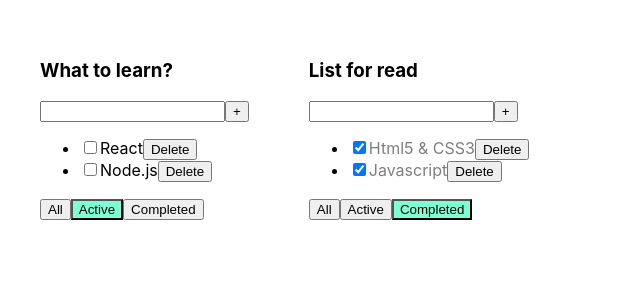
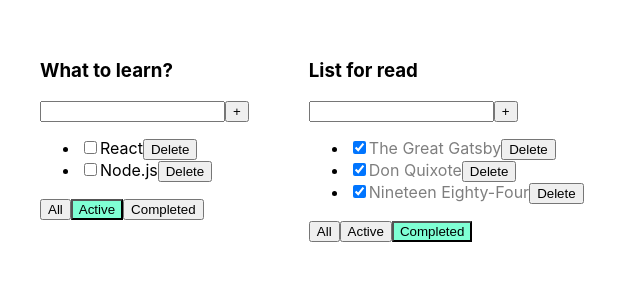
Before and after one commit to sbinfo/planning-app-react-typescript, a React (Create React App) app: page / in a window 1280 px wide. Shown: the top 300 px of the page, without its empty margins (0-640 px from the left). Built offline with nearby package versions, Linux system fonts and the light colour scheme.

Commit message:
made independent functionality for each separate list of tasks. adding, removing, filtering, etc.

```diff
--- a/src/App.tsx
+++ b/src/App.tsx
@@ -11,39 +11,64 @@ export enum Filters {
 
 function App() {
 
-    const [tasks1, setTasks] = useState<Array<TaskType>>([
-        { id: v1(), title: 'Html5 & CSS3', isDone: true },
-        { id: v1(), title: 'Javascript', isDone: true },
-        { id: v1(), title: 'React', isDone: false },
-        { id: v1(), title: 'Node.js', isDone: false },
+    const idTodoList1 = v1()
+    const idTodoList2 = v1()
+
+
+
+    const [todoList, setTodoList] = useState([
+        { id: idTodoList1, title: 'What to learn?', filter: Filters.active },
+        { id: idTodoList2, title: 'List for read', filter: Filters.completed },
     ])
 
-    const [todoList, setTodoList] = useState([
-        { id: v1(), title: 'What to learn?', filter: Filters.active },
-        { id: v1(), title: 'List for read', filter: Filters.completed },
-    ])
+    const [tasks, setTasks] = useState({
+        [idTodoList1]: [
+            { id: v1(), title: 'Html5 & CSS3', isDone: true },
+            { id: v1(), title: 'Javascript', isDone: true },
+            { id: v1(), title: 'React', isDone: false },
+            { id: v1(), title: 'Node.js', isDone: false },
+        ],
+        [idTodoList2]: [
+            { id: v1(), title: 'The Great Gatsby', isDone: true },
+            { id: v1(), title: 'Don Quixote', isDone: true },
+            { id: v1(), title: 'One Hundred Years of Solitude', isDone: false },
+            { id: v1(), title: 'Nineteen Eighty-Four', isDone: true },
+            { id: v1(), title: 'To Kill a Mockingbird', isDone: false },
+        ]
+    })
 
-    function addNewTask(value: string) {
+    function addNewTask(todolistId: string, value: string) {
+        let tempTasks = tasks[todolistId]
+
         const newValue = {
             id: v1(),
             title: value,
             isDone: false
         }
-        setTasks([newValue, ...tasks1])
+
+        tasks[todolistId] = [newValue, ...tempTasks]
+        setTasks({ ...tasks })
     }
 
-    function changeTodoStatus(id: string, isDone: boolean) {
-        let task = tasks1.find(t => t.id === id)
+    function changeTodoStatus(todolistId: string, id: string, isDone: boolean) {
+        let tempTasks = tasks[todolistId]
+        const findedTask = tempTasks.find(t => t.id === id)
 
-        if (task) {
-            task.isDone = isDone
+        if (findedTask) {
+            findedTask.isDone = isDone
+            tasks[todolistId] = [...tempTasks]
+            setTasks({ ...tasks })
         }
-
-        setTasks([...tasks1])
     }
 
-    function deleteTodo(id: string) {
-        setTasks(tasks1.filter(task => task.id !== id))
+    function deleteTodo(todolistId: string, id: string) {
+        let tempTasks = tasks[todolistId]
+
+        let changedTasks = tempTasks.filter(item => item.id !== id)
+
+        tasks[todolistId] = changedTasks
+
+        setTasks({...tasks})
     }
 
     function changeFilter(id: string, filter: Filters) {
@@ -59,11 +84,12 @@ function App() {
             {
                 todoList.map((todo) => {
 
-                    let filteredTasks = tasks1
+                    let filteredTasks = tasks[todo.id]
+
                     if (todo.filter === Filters.active) {
-                        filteredTasks = tasks1.filter(task => !task.isDone)
+                        filteredTasks = filteredTasks.filter(task => !task.isDone)
                     } else if (todo.filter === Filters.completed) {
-                        filteredTasks = tasks1.filter(task => task.isDone)
+                        filteredTasks = filteredTasks.filter(task => task.isDone)
                     }
 
                     return (
--- a/src/components/TodoList.tsx
+++ b/src/components/TodoList.tsx
@@ -13,10 +13,10 @@ type PropsType = {
     title: string,
     tasks: Array<TaskType>,
     filter: Filters,
-    deleteTodo: (id: string) => void,
+    deleteTodo: (todolistId: string, id: string) => void,
     changeFilter: (id: string, filter: Filters) => void,
-    addNewTask: (value: string) => void,
-    changeTodoStatus: (id: string, isDone: boolean) => void
+    addNewTask: (todolistId: string, value: string) => void,
+    changeTodoStatus: (todolistId: string, id: string, isDone: boolean) => void
 }
 
 function TodoList (props: PropsType) {
@@ -37,7 +37,7 @@ function TodoList (props: PropsType) {
 
     const onAddNewTask = () => {
         if (newTaskTitle.trim() !== '') {
-            addNewTask(newTaskTitle.trim())
+            addNewTask(id, newTaskTitle.trim())
             setNewTaskTitle('')
         } else {
             setError('Field is required')
@@ -74,11 +74,11 @@ function TodoList (props: PropsType) {
                     tasks.map((task) => {
 
                         const onChangeHandler = (e: ChangeEvent<HTMLInputElement>) => {
-                            changeTodoStatus(task.id, e.currentTarget.checked)
+                            changeTodoStatus(id, task.id, e.currentTarget.checked)
                         }
 
                         const onClickHandler = () => {
-                            deleteTodo(task.id)
+                            deleteTodo(id, task.id)
                         }
 
                         return (
```
